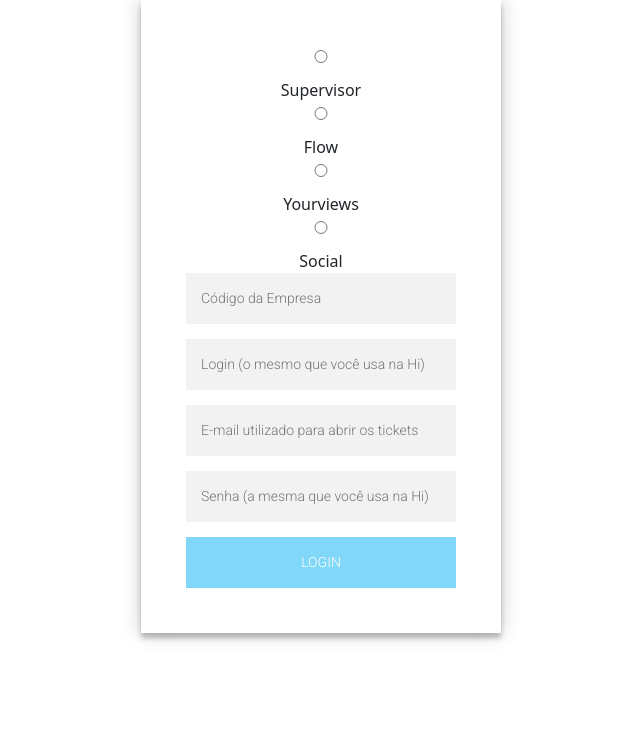
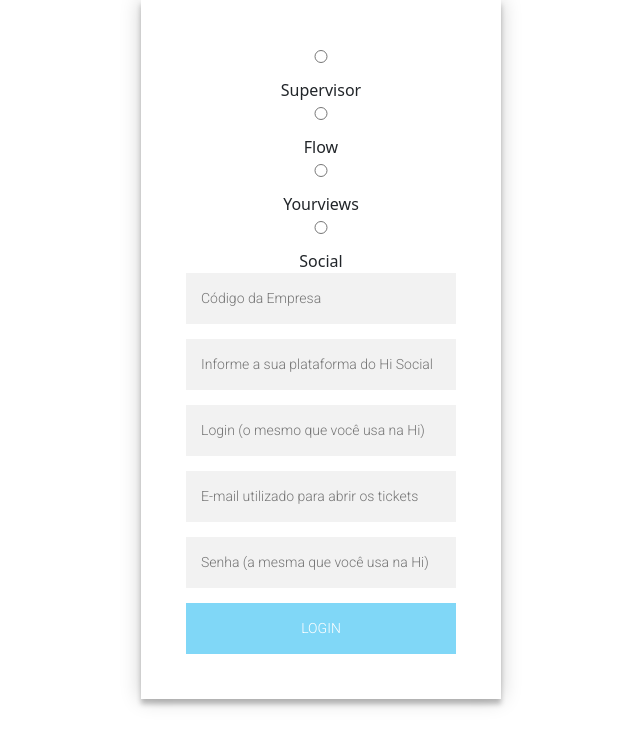
Before and after one commit to SuporteHiProjects/consulta_tickets, a Flask app: page / in a window 1280 px wide. Shown: the top 739 px of the page, without its empty margins (319-959 px from the left). Run offline with Flask 3, Linux system fonts and the light colour scheme.

Commit message:
(Carlos) Adicionada lógica para validação Social (precisa de ajustes)

```diff
--- a/main.py
+++ b/main.py
@@ -43,7 +43,9 @@
         email = data['email']
         senha = data['senha']
         empresa_codigo = data['empresa_codigo']
+        plataforma_social = data['plataforma_social']
 
+      #CASO SEJA MÓDULO SUPERVISOR
         if plataforma == "Supervisor":
             credentials = f"{login}:{senha}"
             credentials_base64 = base64.b64encode(credentials.encode()).decode()
@@ -65,6 +67,7 @@
             else:
                 return render_template('login.html', message="Login inválido. Tente novamente.")
 
+      #CASO SEJA FLOW
         elif plataforma == "Flow":
           empresa_codigo = data.get('empresa_codigo')
           if not empresa_codigo:
@@ -94,9 +97,8 @@
           elif flow_response.status_code == 401:
             return render_template('login.html', message="Dados de acesso inválido, verifique se suas credenciais estão corretas e se você é um administrador Hi Flow")
 
-
+      # CASO A PLATAFORMA SEJA YOURVIEWS
         elif plataforma == "Yourviews":
-          # Lógica do login do Yourviews
           yourviews_login_url = 'https://service.yourviews.com.br/admin/account/login?returnUrl=%2Fadmin%2FDashboard'
           yourviews_headers = {
               'Accept': 'application/xml',
@@ -126,10 +128,49 @@
           else:
             return render_template('login.html', message="Login inválido. Tente novamente.")
 
+    #CASO SEJA SOCIAL
+            if plataforma == "Social":
+              plataforma_social = data.get('plataforma_social')
+              if not plataforma_social:
+                  return render_template('login.html', message="O número da plataforma é obrigatório para o Social")
 
-        elif plataforma == "Social":
-            # Lógica do login Social
-            pass
+              # Mapear as URLs das plataformas
+              plataformas = {
+                  '1': 'https://plataforma1.seekr.com.br/login',
+                  '2': 'https://plataforma2.seekr.com.br/login',
+                  '3': 'https://plataforma3.seekr.com.br/login'
+              }
+
+              # Verificar se a plataforma é válida
+              if plataforma_social not in plataformas:
+                  print("Plataforma inválida")
+              else:
+                  # Configuração para iniciar uma janela de navegação privada (anônima)
+                  chrome_options = webdriver.ChromeOptions()
+                  chrome_options.add_argument("--incognito")
+
+                  # Inicialize o driver do Selenium com as configurações
+                  driver = webdriver.Chrome(options=chrome_options)
+
+                  try:
+                      driver.get(plataformas[plataforma_social])
+                      while "login" in driver.current_url:
+                          pass
+
+                      print("Login realizado com sucesso")
+                      url1 = url_inbox + busca_ticket_email + "&externaldata=email|" + email
+                      response1 = requests.get(url1, headers=headers1)
+                      tickets = response1.json()
+                      tickets = function.rounded_dates(tickets)
+                      tickets = function.slice_tickets(tickets)
+                      return render_template('tickets.html', tickets=tickets)
+
+                  except WebDriverException as e:
+                      print("A página foi fechada manualmente. O processo foi interrompido.")
+                      return render_template('login.html', message="Não foi possível realizar login através do Hi Social.")
+
+                  finally:
+                      driver.quit()
 
     return render_template('login.html')
 
--- a/templates/login.html
+++ b/templates/login.html
@@ -33,6 +33,10 @@
                   <input type="text" id="empresa_codigo" name="empresa_codigo" placeholder="Código da Empresa">
               </div>
 
+              <div id="plataforma_social_field">
+                  <input type="text" id="plataforma_social" name="plataforma_social" placeholder="Informe a sua plataforma do Hi Social">
+              </div>
+
               <input id="login_label" type="text" autocomplete="off" placeholder="Login (o mesmo que você usa na Hi)" name="login"><br>
               <input id="email_label" type="text" autocomplete="off" placeholder="E-mail utilizado para abrir os tickets" name="email" required><br>
               <input id="pwd_label" type="password" placeholder="Senha (a mesma que você usa na Hi)" name="senha" required><br>
```
